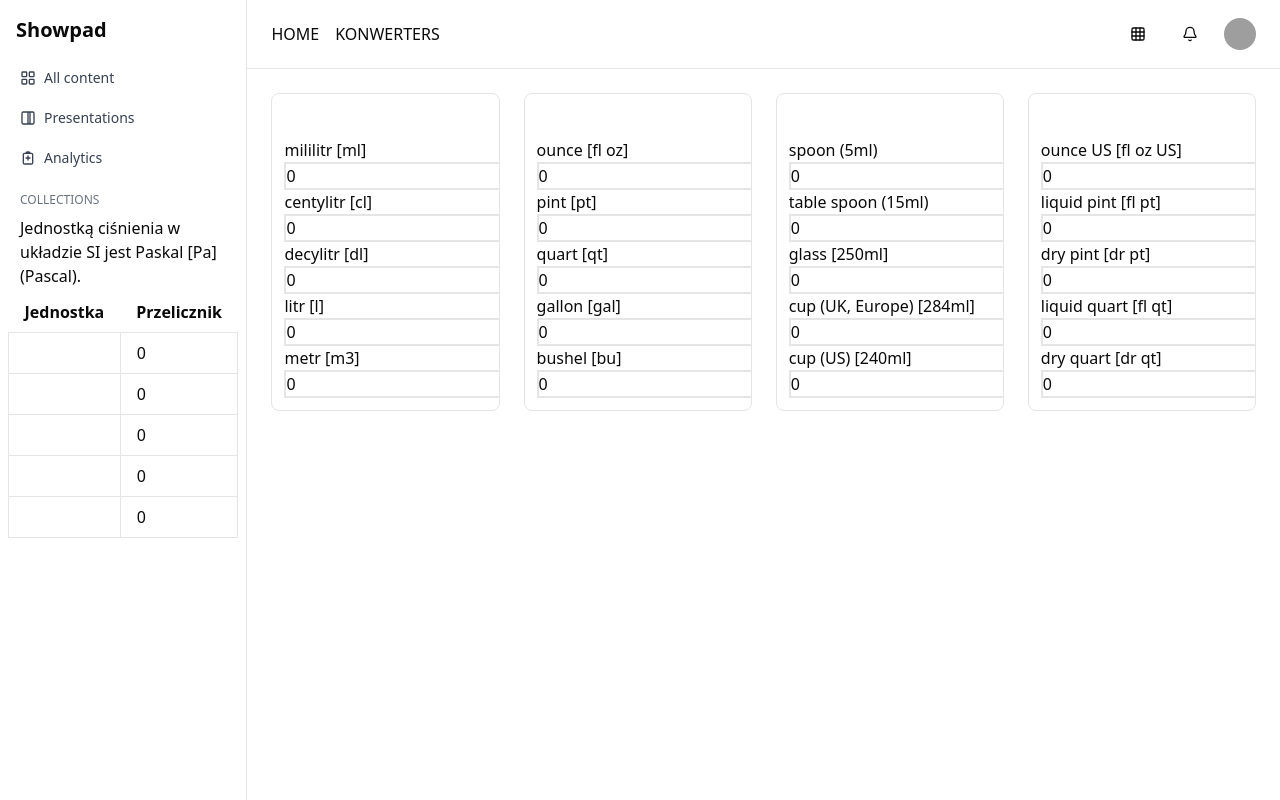
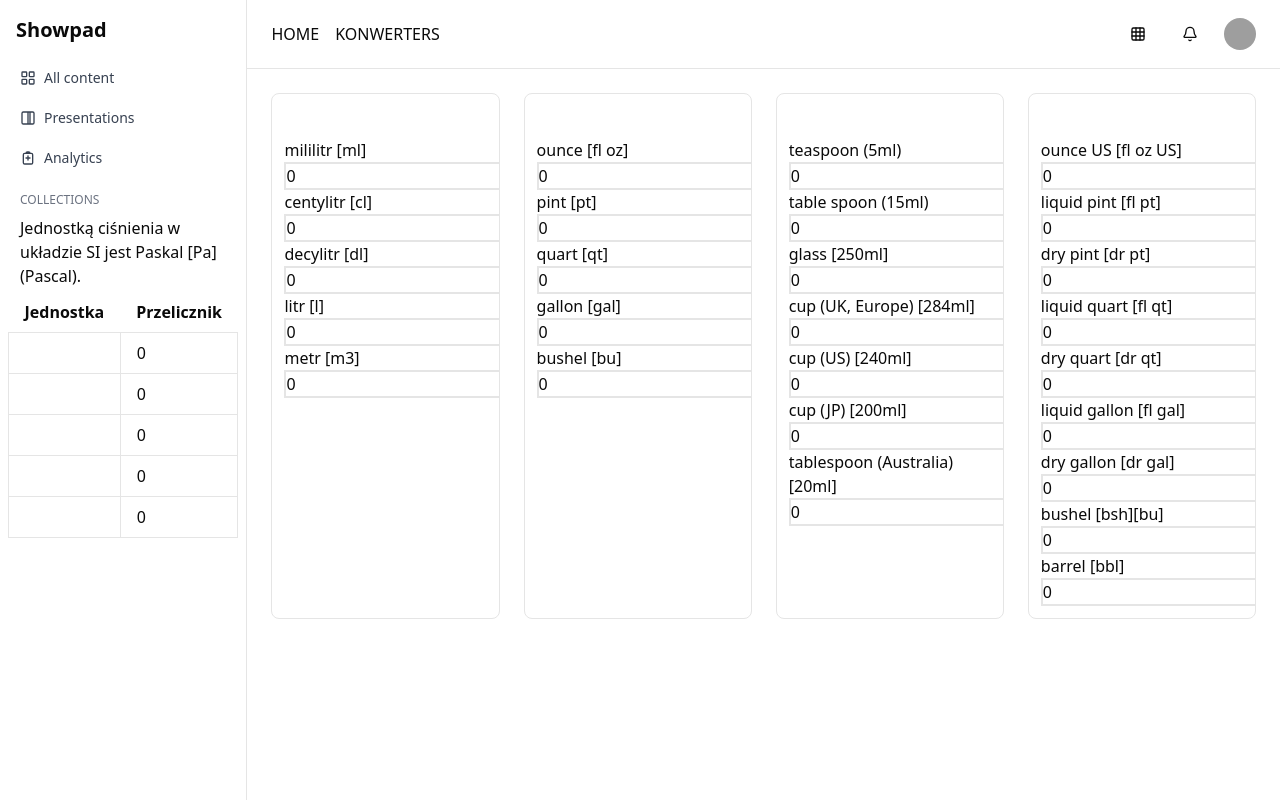
Before and after one commit to PiotrCembrowski/uniter, a Next.js app: page /volume in a window 1280 px wide. Built offline with nearby package versions, Linux system fonts and the light colour scheme; grey boxes are pictures that could not be loaded; what next-redux-wrapper would draw is missing.

Commit message:
unitnames update

```diff
--- a/app/components/units/VolumeUnitCard.tsx
+++ b/app/components/units/VolumeUnitCard.tsx
@@ -50,14 +50,13 @@ export default function VolumeUnitCard({ title, value }: UnitCardProps) {
     }
 
     if (title === "Kitchen System") {
-      setUnit1Name("spoon (5ml)");
+      setUnit1Name("teaspoon (5ml)");
       setUnit2Name("table spoon (15ml)");
       setUnit3Name("glass [250ml]");
       setUnit4Name("cup (UK, Europe) [284ml]");
       setUnit5Name("cup (US) [240ml]");
       setUnit6Name("cup (JP) [200ml]");
       setUnit7Name("tablespoon (Australia) [20ml]");
-      setUnit8Name("teaspoon [5ml]");
     }
 
     if (title === "American System") {
@@ -211,6 +210,62 @@ export default function VolumeUnitCard({ title, value }: UnitCardProps) {
             data-title={title}
           />
         </div>
+        {unit6Name && (
+          <div>
+            <label htmlFor="">{unit6Name}</label>
+            <br />
+            <input
+              name="unit6"
+              className="border-2"
+              type="text"
+              onChange={handleChange}
+              value={value?.unit6}
+              data-title={title}
+            />
+          </div>
+        )}
+        {unit7Name && (
+          <div>
+            <label htmlFor="">{unit7Name}</label>
+            <br />
+            <input
+              name="unit7"
+              className="border-2"
+              type="text"
+              onChange={handleChange}
+              value={value?.unit7}
+              data-title={title}
+            />
+          </div>
+        )}
+        {unit8Name && (
+          <div>
+            <label htmlFor="">{unit8Name}</label>
+            <br />
+            <input
+              name="unit8"
+              className="border-2"
+              type="text"
+              onChange={handleChange}
+              value={value?.unit8}
+              data-title={title}
+            />
+          </div>
+        )}
+        {unit9Name && (
+          <div>
+            <label htmlFor="">{unit9Name}</label>
+            <br />
+            <input
+              name="unit9"
+              className="border-2"
+              type="text"
+              onChange={handleChange}
+              value={value?.unit9}
+              data-title={title}
+            />
+          </div>
+        )}
       </div>
     </div>
   );
```
